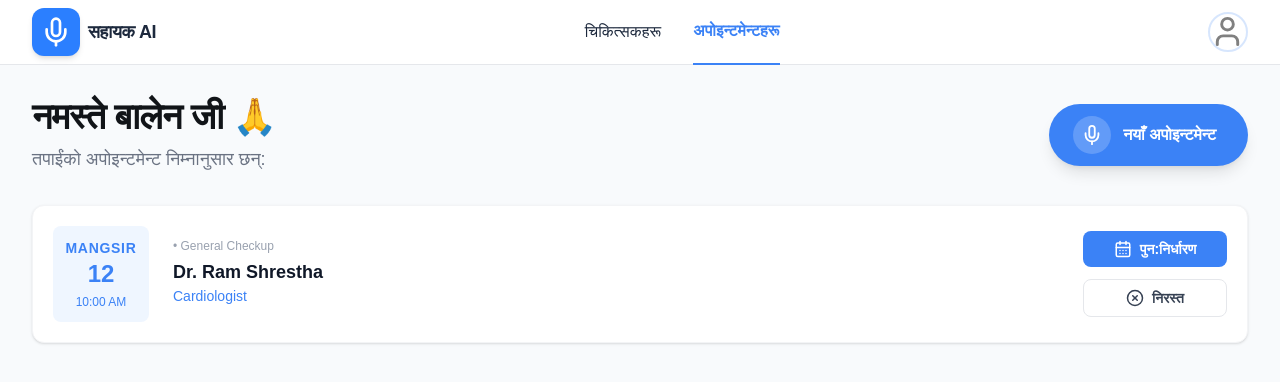
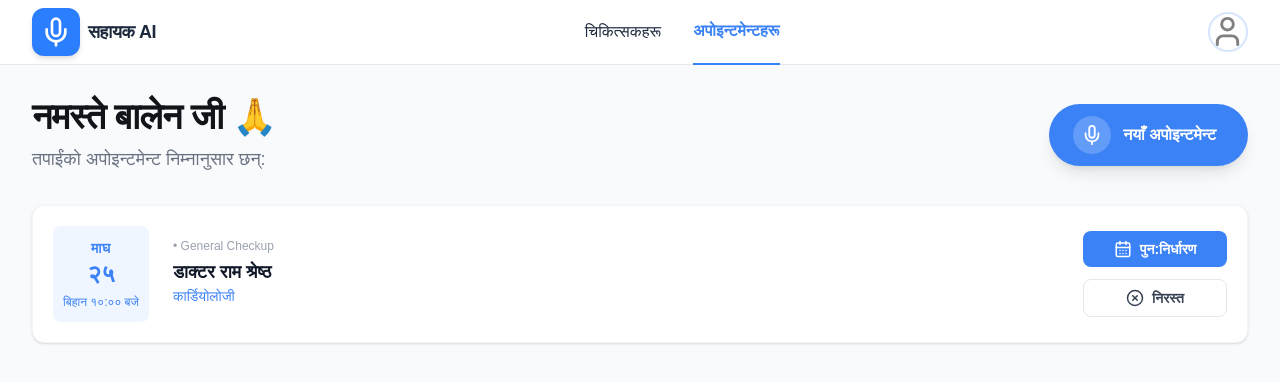
Before and after one commit to Chhetri-Aayush/voice_assistant_client, a Next.js app: page /appointments in a window 1280 px wide. Shown: the top 382 px of the page. Built offline with nearby package versions, Linux system fonts and the light colour scheme.

Commit message:
added and upadted

```diff
--- a/src/app/(chat)/chat/page.tsx
+++ b/src/app/(chat)/chat/page.tsx
@@ -12,10 +12,11 @@ import {
 import { ReactNode, useEffect, useRef, useState } from "react";
 import { useAudioRecorder } from "@/hooks/useAudioRecorder";
 import { useTTS } from "@/hooks/useTTS";
-
 import { useWebSocket } from "@/hooks/useWebSocket";
+import { useRouter } from "next/navigation";
 
 export default function ChatPage() {
+  const router = useRouter();
   const { playAudio } = useTTS();
   const { recordingBlob, isRecording, startRecording, stopRecording } =
     useAudioRecorder();
@@ -149,6 +150,16 @@ export default function ChatPage() {
             <SummaryItem icon={<Calendar size={16} />} text="--" label="मिति" />
             <SummaryItem icon={<Clock size={16} />} text="--" label="समय" />
           </div>
+          <button
+            className=" mt-4 flex items-center gap-3 bg-primary rounded hover:bg-blue-600 text-white px-6 py-3 shadow-lg hover:shadow-xl transition-all group animate-fade-in-up cursor-pointer"
+            onClick={() => router.push("/appointments")}
+          >
+            {/* <div className="bg-white/20 p-2 rounded-full flex items-center justify-center">
+                  <Mic color="white" size={22} />
+                </div> */}
+
+            <span className="font-bold pr-2">तपाईंको अपोइन्टमेन्टहरू</span>
+          </button>
         </aside>
       </div>
 
--- a/src/app/(home)/_components/header.tsx
+++ b/src/app/(home)/_components/header.tsx
@@ -9,7 +9,10 @@ export default function Header() {
       <header className="bg-white border-b border-gray-200 sticky top-0 z-50">
         <div className="max-w-7xl mx-auto px-4 sm:px-6 lg:px-8">
           <div className="flex justify-between h-16 items-center">
-            <div className="flex items-center gap-2">
+            <div
+              className="flex items-center gap-2 cursor-pointer"
+              onClick={() => router.push("/")}
+            >
               <div className="bg-blue-500 p-2 rounded-xl shadow-md">
                 <Mic color="white" size={32} />
               </div>
--- a/src/app/(home)/appointments/page.tsx
+++ b/src/app/(home)/appointments/page.tsx
@@ -1,12 +1,57 @@
 "use client";
 
 import { CalendarDays, CircleX, Mic } from "lucide-react";
+import { useRouter } from "next/navigation";
+import { useEffect, useState } from "react";
+
+type Appointment = {
+  id: number;
+  month: string;
+  day: string;
+  time: string;
+  department: string;
+  doctor: string;
+  type: string;
+};
 
 export default function AppointmentPage() {
+  const router = useRouter();
+
+  const [appointments, setAppointments] = useState<Appointment[]>([
+    {
+      id: 1,
+      month: "माघ",
+      day: "२५",
+      time: "बिहान १०:०० बजे",
+      department: "कार्डियोलोजी",
+      doctor: "डाक्टर राम श्रेष्ठ",
+      type: "General Checkup",
+    },
+  ]);
+  const handleDelete = (id: number) => {
+    const updatedAppointments = appointments.filter((apt) => apt.id !== id);
+    setAppointments(updatedAppointments);
+
+    // Optional: Log to console to verify
+    console.log(`Appointment ${id} removed`);
+  };
+
+  /*
+  useEffect(() => {
+    fetch("http://localhost:8000/deleteAppointment", {
+      method: "DELETE",
+    })
+      .then((res) => res.json())
+      .then((data) => {
+        console.log(data);
+      })
+      .catch((err) => console.error(err));
+  }, []);
+  */
+
   return (
-    <>
-      <div className=" text-[#111418] font-display min-h-screen flex flex-col">
-        <main className="flex-grow">
+    <div className="text-[#111418] font-display min-h-screen flex flex-col">
+      <main className="grow">
         <div className="max-w-7xl mx-auto px-4 sm:px-6 lg:px-8 py-8">
           <div className="flex flex-col md:flex-row justify-between items-start md:items-center gap-6 mb-8">
             <div>
@@ -18,83 +63,75 @@ export default function AppointmentPage() {
               </p>
             </div>
 
-              <button className="flex items-center gap-3 bg-primary hover:bg-blue-600 text-white px-6 py-3 rounded-full shadow-lg hover:shadow-xl transition-all group animate-fade-in-up">
+            <button
+              className="cursor-pointer flex items-center gap-3 bg-primary hover:bg-blue-600 text-white px-6 py-3 rounded-full shadow-lg hover:shadow-xl transition-all group"
+              onClick={() => router.push("/chat")}
+            >
               <div className="bg-white/20 p-2 rounded-full flex items-center justify-center">
                 <Mic color="white" size={22} />
               </div>
-
-                {/* <div className="bg-blue-500 p-2 rounded-xl shadow-md">
-                <Mic color="white" size={32} />
-                </div> */}
-
               <span className="font-bold pr-2">नयाँ अपोइन्टमेन्ट</span>
             </button>
           </div>
 
           <div className="flex flex-col gap-4">
-              {/* CARD 1 */}
-              <div className="bg-white rounded-xl p-5 border border-gray-100 shadow-sm hover:shadow-md transition-shadow flex flex-col md:flex-row gap-6 items-start md:items-center">
-                <div className="flex-shrink-0 flex md:flex-col items-center justify-center bg-blue-50 text-primary rounded-lg w-full md:w-24 h-16 md:h-24 gap-2 md:gap-0">
+            {/* 3. Mapping over the appointments array */}
+            {appointments.map((apt) => (
+              <div
+                key={apt.id}
+                className="bg-white rounded-xl p-5 border border-gray-100 shadow-sm hover:shadow-md transition-shadow flex flex-col md:flex-row gap-6 items-start md:items-center"
+              >
+                {/* Date/Time Section */}
+                <div className="shrink-0 flex md:flex-col items-center justify-center bg-blue-50 text-primary rounded-lg w-full md:w-24 h-16 md:h-24 gap-2 md:gap-0">
                   <span className="text-sm font-semibold uppercase tracking-wider">
-                    Mangsir
+                    {apt.month}
                   </span>
-                  <span className="text-2xl font-black">12</span>
-                  <span className="text-xs font-medium md:mt-1">10:00 AM</span>
-                </div>
-
-                <div className="flex-grow min-w-0">
-                  <div className="flex items-center gap-2 mb-1">
-                    {/* <span className="bg-green-100 text-green-700 text-xs px-2 py-0.5 rounded-full font-bold uppercase tracking-wide">
-                      Confirmed
-                    </span> */}
-                    <span className="text-xs text-gray-400">
-                      • General Checkup
+                  <span className="text-2xl font-black">{apt.day}</span>
+                  <span className="text-xs font-medium md:mt-1 text-center px-1">
+                    {apt.time}
                   </span>
                 </div>
 
+                {/* Info Section */}
+                <div className="grow min-w-0">
+                  <div className="flex items-center gap-2 mb-1">
+                    <span className="text-xs text-gray-400">• {apt.type}</span>
+                  </div>
                   <h3 className="text-lg font-bold text-gray-900 truncate">
-                    Dr. Ram Shrestha
+                    {apt.doctor}
                   </h3>
-
                   <p className="text-sm text-primary font-medium mb-1">
-                    Cardiologist
+                    {apt.department}
                   </p>
-
-                  {/* <div className="flex items-center gap-1 text-gray-500 text-sm">
-                    <span className="material-symbols-outlined text-[16px]">
-                      location_on
-                    </span>
-                    <span>Norvic International Hospital, Kathmandu</span>
-                  </div> */}
                 </div>
 
+                {/* Actions Section */}
                 <div className="flex flex-row md:flex-col gap-3 w-full md:w-auto mt-2 md:mt-0">
                   <button className="flex-1 md:w-36 flex items-center justify-center gap-2 px-4 py-2 bg-primary text-white text-sm font-semibold rounded-lg hover:bg-blue-600 transition-colors">
-                    {/* <span className="material-symbols-outlined text-[18px]">
-                      calendar_month
-                    </span> */}
                     <CalendarDays size={18} />
                     पुन:निर्धारण
                   </button>
 
-                  <button className="flex-1 md:w-36 flex items-center justify-center gap-2 px-4 py-2 bg-white border border-gray-200 text-gray-700 text-sm font-semibold rounded-lg hover:bg-red-50 hover:text-red-600 hover:border-red-200 transition-colors">
+                  <button
+                    onClick={() => handleDelete(apt.id)}
+                    className="flex-1 md:w-36 flex items-center justify-center gap-2 px-4 py-2 bg-white border border-gray-200 text-gray-700 text-sm font-semibold rounded-lg hover:bg-red-50 hover:text-red-600 hover:border-red-200 transition-colors"
+                  >
                     <CircleX size={18} />
                     निरस्त
                   </button>
                 </div>
               </div>
-
-              {/* other cards unchanged except dark classes removed — same pattern */}
+            ))}
           </div>
         </div>
       </main>
 
+      {/* Mobile Floating Button */}
       <div className="fixed bottom-6 right-6 md:hidden z-40">
         <button className="bg-primary text-white p-4 rounded-full shadow-lg hover:shadow-xl hover:bg-blue-600 transition-colors flex items-center justify-center">
-            <span className="material-symbols-outlined text-3xl">mic</span>
+          <Mic size={30} />
         </button>
       </div>
     </div>
-    </>
   );
 }
```
Lines whose indentation alone changed are shown as unchanged.
